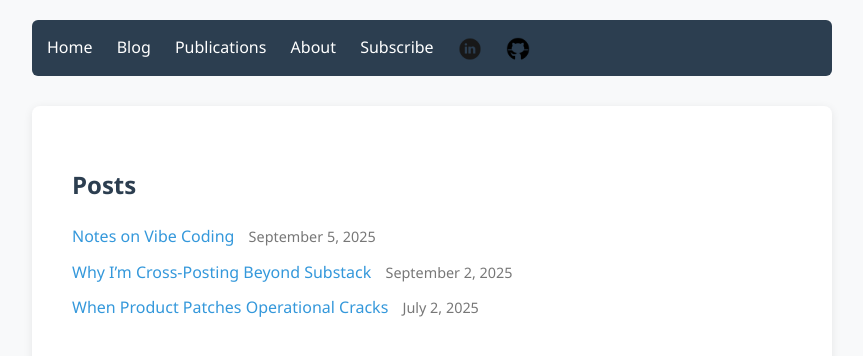
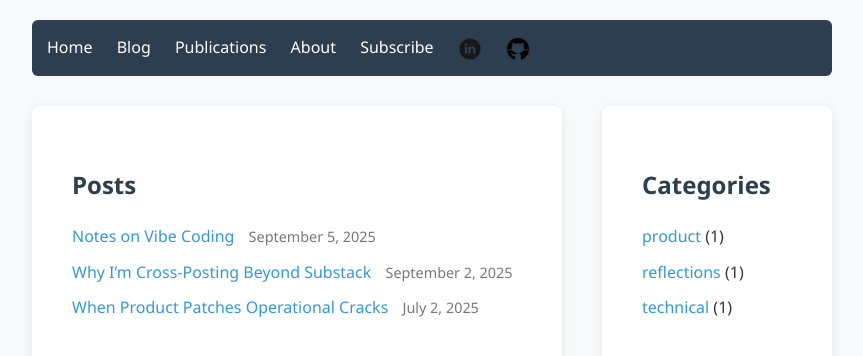
Before and after one commit to shibaprasadb/shibaprasadb.github.io, a Jekyll site: the page built from blog.html, in a window 1280 px wide. Shown: the top 356 px of the page, without its empty margins (208-1071 px from the left). Built offline with Jekyll 4.4.1, drawn with Linux system fonts in a browser that asks for light colours.

Commit message:
Move categories to right side with vertical list

```diff
--- a/blog.html
+++ b/blog.html
@@ -2,7 +2,8 @@
 layout: default
 title: Blog
 ---
-<div class="container">
+<div class="blog-grid">
+  <div class="container posts-container">
       <h2>Posts</h2>
       <ul class="post-list">
         {% for post in site.posts %}
@@ -13,3 +14,14 @@ title: Blog
         {% endfor %}
       </ul>
   </div>
+
+  <div class="container categories-container">
+      <h2>Categories</h2>
+      <ul class="category-list">
+        {% assign sorted_tags = site.tags | sort %}
+        {% for tag in sorted_tags %}
+          <li><a href="{{ '/tags/' | append: tag[0] | relative_url }}">{{ tag[0] }}</a> ({{ tag[1].size }})</li>
+        {% endfor %}
+      </ul>
+  </div>
+</div>
--- a/style.css
+++ b/style.css
@@ -133,3 +133,27 @@ a:hover {
   font-size: 0.9em;
   margin-left: 10px;
 }
+
+.blog-grid {
+  display: flex;
+  align-items: flex-start;
+  gap: 40px;
+}
+
+.posts-container {
+  flex: 3;
+}
+
+.categories-container {
+  flex: 1;
+}
+
+.category-list {
+  list-style: none;
+  padding-left: 0;
+  margin-top: 0;
+}
+
+.category-list li {
+  margin-bottom: 10px;
+}
```
Lines whose indentation alone changed are shown as unchanged.
